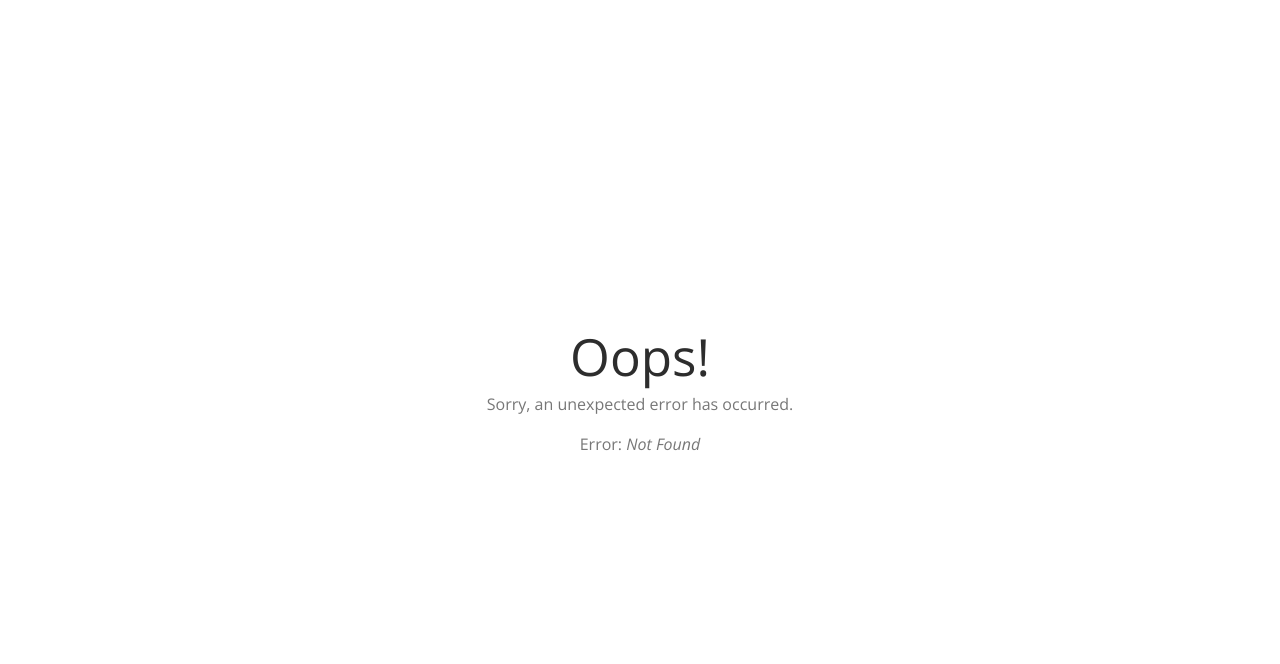
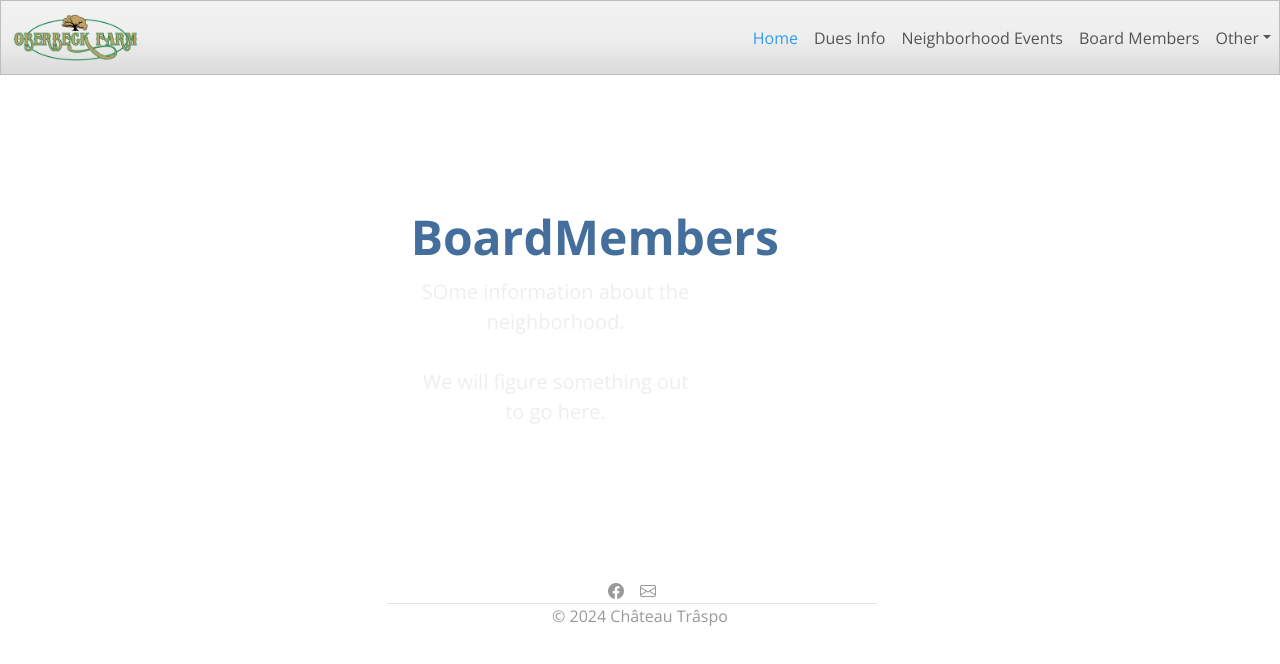
Before and after one commit to NatalieYaspo/OberbeckFarm, a React (Vite) app: page /boardmembers in a window 1280 px wide. Before the commit this address had no page. Shown: the top 664 px of the page. Built offline with nearby package versions, Linux system fonts and the light colour scheme.

Commit message:
Events and Board Pages added

```diff
--- a/src/components/NavTabs.jsx
+++ b/src/components/NavTabs.jsx
@@ -18,13 +18,13 @@ function NavTabs() {
               </a>
             </li>
             <li className="nav-item">
-              <a className="nav-link" href="#">Dues Info</a>
+              <a className="nav-link" href="/duesinfo">Dues Info</a>
             </li>
             <li className="nav-item">
-              <a className="nav-link" href="#">Neighborhood Events</a>
+              <a className="nav-link" href="/events">Neighborhood Events</a>
             </li>
             <li className="nav-item">
-              <a className="nav-link" href="#">Board Members</a>
+              <a className="nav-link" href="/boardmembers">Board Members</a>
             </li>
             <li className="nav-item dropdown">
               <a className="nav-link dropdown-toggle" data-bs-toggle="dropdown" href="#" role="button" aria-haspopup="true" aria-expanded="false">Other</a>
--- /dev/null
+++ b/src/pages/BoardMembersPage.jsx
@@ -0,0 +1,18 @@
+export default function Home() {
+    return (
+      <div className="container col-xxl-8 px-4 py-5">
+        <div className="row flex-lg-row-reverse align-items-center g-5 py-5">
+          <div className="col-10 col-sm-8 col-lg-4 px-4">
+            {/* <img src={Image} className="d-block mx-lg-auto img-fluid shadow p-3 mb-5 bg-white rounded" width={700} height={500} /> */}
+          </div>
+          <div className="col-lg-8 px-4">
+            <h1 className="display-5 fw-bold text-primary lh-1 mb-3">BoardMembers</h1>
+            <p className="lead text-light">SOme information about the neighborhood.
+              <br></br>
+              <br></br>
+              We will figure something out to go here.</p>
+          </div>
+        </div>
+      </div>
+    );
+  }
--- /dev/null
+++ b/src/pages/DuesInfoPage.jsx
@@ -0,0 +1,18 @@
+export default function DuesInfo() {
+    return (
+      <div className="container col-xxl-8 px-4 py-5">
+        <div className="row flex-lg-row-reverse align-items-center g-5 py-5">
+          <div className="col-10 col-sm-8 col-lg-4 px-4">
+            {/* <img src={Image} className="d-block mx-lg-auto img-fluid shadow p-3 mb-5 bg-white rounded" width={700} height={500} /> */}
+          </div>
+          <div className="col-lg-8 px-4">
+            <h1 className="display-5 fw-bold text-primary lh-1 mb-3">DUES INFO</h1>
+            <p className="lead text-light">SOme information about the neighborhood.
+              <br></br>
+              <br></br>
+              We will figure something out to go here.</p>
+          </div>
+        </div>
+      </div>
+    );
+  }
--- /dev/null
+++ b/src/pages/EventsPage.jsx
@@ -0,0 +1,18 @@
+export default function Home() {
+    return (
+      <div className="container col-xxl-8 px-4 py-5">
+        <div className="row flex-lg-row-reverse align-items-center g-5 py-5">
+          <div className="col-10 col-sm-8 col-lg-4 px-4">
+            {/* <img src={Image} className="d-block mx-lg-auto img-fluid shadow p-3 mb-5 bg-white rounded" width={700} height={500} /> */}
+          </div>
+          <div className="col-lg-8 px-4">
+            <h1 className="display-5 fw-bold text-primary lh-1 mb-3">Events</h1>
+            <p className="lead text-light">SOme information about the neighborhood.
+              <br></br>
+              <br></br>
+              We will figure something out to go here.</p>
+          </div>
+        </div>
+      </div>
+    );
+  }
--- a/src/pages/HomePage.jsx
+++ b/src/pages/HomePage.jsx
@@ -8,7 +8,7 @@ export default function Home() {
           {/* <img src={Image} className="d-block mx-lg-auto img-fluid shadow p-3 mb-5 bg-white rounded" width={700} height={500} /> */}
         </div>
         <div className="col-lg-8 px-4">
-          <h1 className="display-5 fw-bold text-white lh-1 mb-3">Welcome to Oberbeck Farm</h1>
+          <h1 className="display-5 fw-bold text-primary lh-1 mb-3">Welcome to Oberbeck Farm</h1>
           <p className="lead text-light">SOme information about the neighborhood.
             <br></br>
             <br></br>
```
Also changed, not shown: src/main.jsx (+16 -16 lines).
